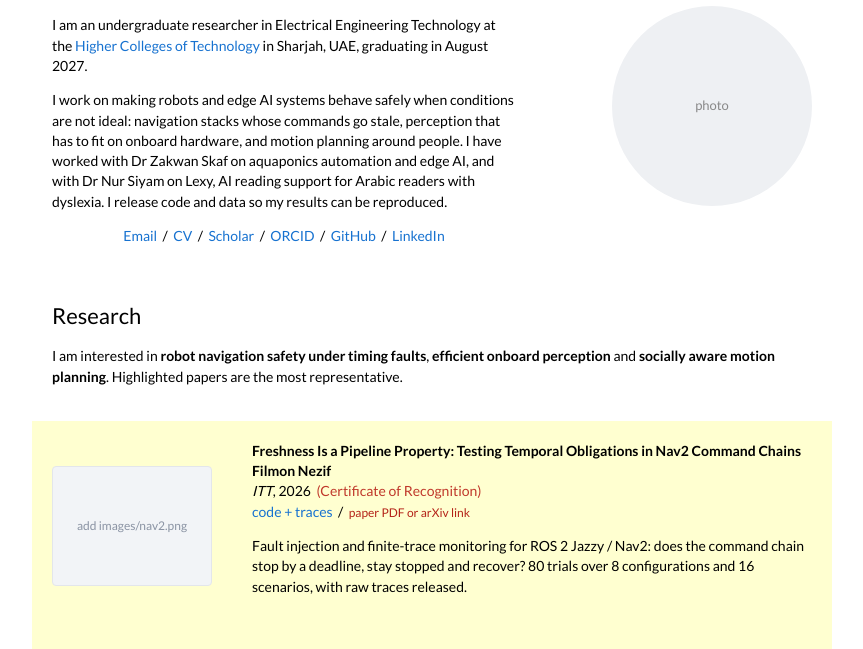
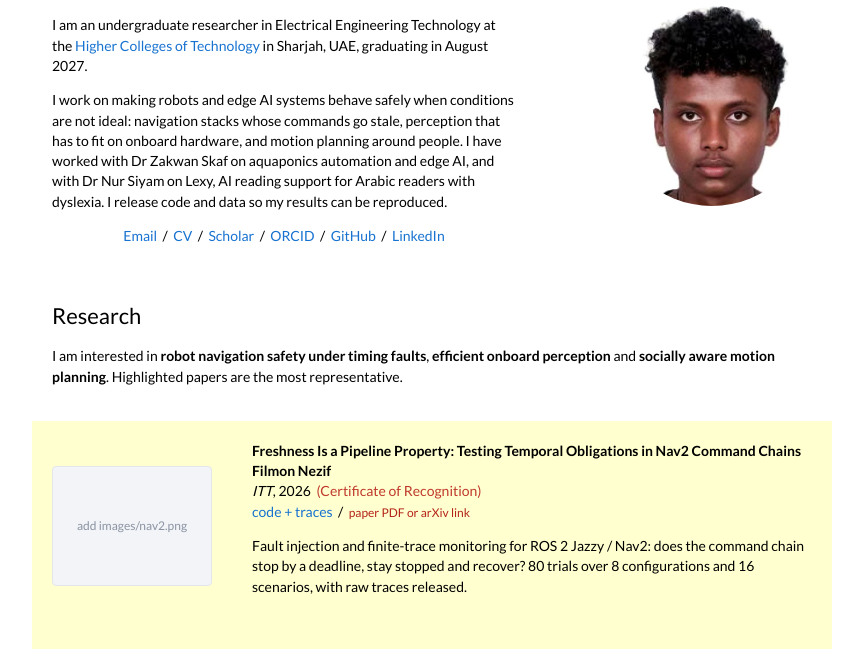
Before and after one commit to filmonnezif/filmonnezif, a plain HTML site: page index.html in a window 1280 px wide. Shown: the part 93-742 px from the top of the page, without its empty margins (208-1071 px from the left). Drawn offline with Linux system fonts and the light colour scheme.

Commit message:
Show profile photo on homepage

```diff
--- a/index.html
+++ b/index.html
@@ -58,9 +58,7 @@
     </p>
   </td>
   <td style="width:37%">
-    <!-- TODO: add assets/photo.jpg and replace the div below with:
-         <a href="assets/photo.jpg"><img class="photo" src="assets/photo.jpg" alt="Filmon Nezif Abamecha"></a> -->
-    <div class="photo-ph" aria-hidden="true">photo</div>
+    <img class="photo" src="assets/photo.jpg" alt="Filmon Nezif Abamecha" style="display:block;margin-left:auto">
   </td>
 </tr></table>
 
```
